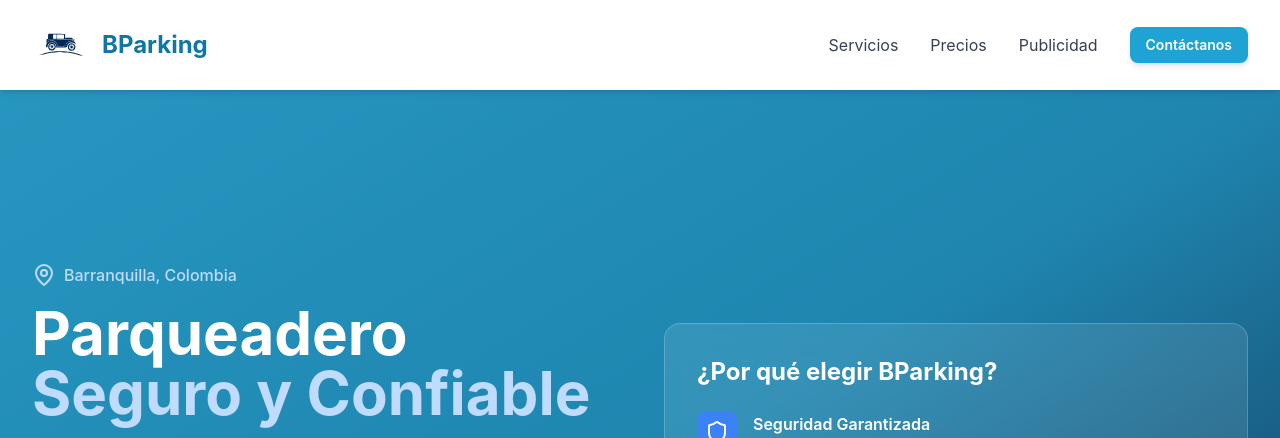
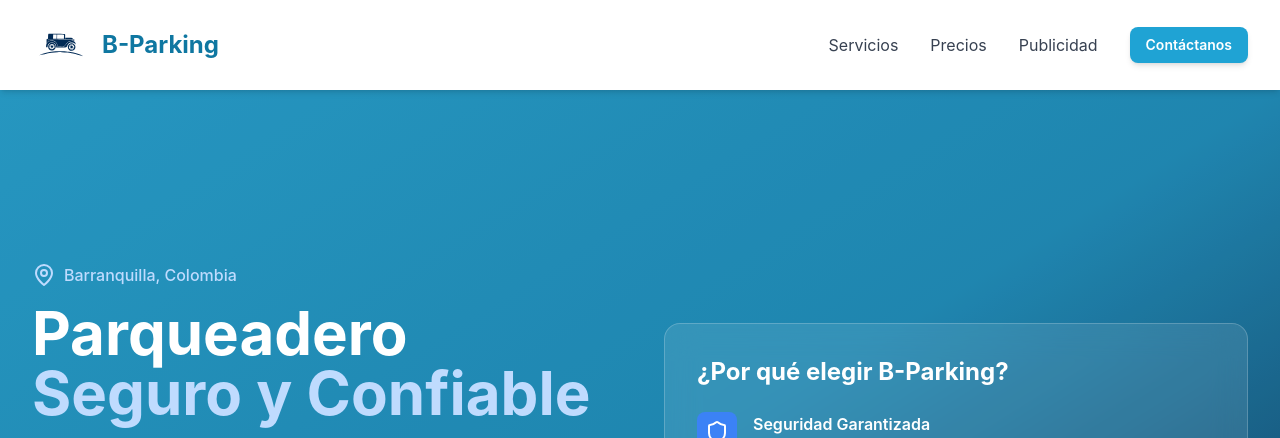
Before and after one commit to luisr353/Bparkin_landing, a Next.js app: page / in a window 1280 px wide. Shown: the top 438 px of the page. Built offline with nearby package versions, Linux system fonts and the light colour scheme; no server answers.

Commit message:
update text

```diff
--- a/src/features/contact/components/ContactSection.tsx
+++ b/src/features/contact/components/ContactSection.tsx
@@ -190,7 +190,7 @@ export default function ContactSection() {
               <MapPin className="h-12 w-12 mx-auto mb-4 text-blue-200" />
               <h3 className="text-2xl font-bold mb-4">Nuestra Ubicación</h3>
               <p className="text-blue-100 mb-6 max-w-2xl mx-auto">
-                Estamos estratégicamente ubicados en el centro de Barranquilla,
+                Estamos estratégicamente ubicados Parqueadero Clinica Porto Azul Auna Sobre la carrera 51B, sobre el corredor universitario.
                 con fácil acceso desde las principales vías de la ciudad.
               </p>
               <div className="flex flex-col sm:flex-row gap-4 justify-center">
--- a/src/features/hero/components/HeroSection.tsx
+++ b/src/features/hero/components/HeroSection.tsx
@@ -74,7 +74,7 @@ export default function HeroSection() {
 
           {/* Right content - Features card */}
           <div className="bg-white/10 backdrop-blur-lg rounded-2xl p-8 border border-white/20">
-            <h3 className="text-2xl font-bold text-white mb-6">¿Por qué elegir BParking?</h3>
+            <h3 className="text-2xl font-bold text-white mb-6">¿Por qué elegir B-Parking?</h3>
 
             <div className="space-y-6">
               <div className="flex items-start space-x-4">
--- a/src/shared/components/layout/Footer.tsx
+++ b/src/shared/components/layout/Footer.tsx
@@ -13,12 +13,12 @@ export default function Footer() {
               <Image
                 src="/brand/IconBParkingWhite.png"
                 alt="BParking logo"
-                width={36}
-                height={36}
+                width={50}
+                height={50}
                 priority
               />
               </div>
-              <span className="text-2xl font-bold">BParking</span>
+              <span className="text-2xl font-bold">B-Parking</span>
             </div>
             <p className="text-gray-300 mb-4">
               Tu solución confiable para parqueadero en Barranquilla. Ofrecemos servicios de
--- a/src/shared/components/layout/Header.tsx
+++ b/src/shared/components/layout/Header.tsx
@@ -26,7 +26,7 @@ export default function Header() {
               />
             </div>
 
-            <span className="text-2xl font-bold text-primary-800">BParking</span>
+            <span className="text-2xl font-bold text-primary-800">B-Parking</span>
           </a>
 
           {/* Desktop Navigation */}
```
